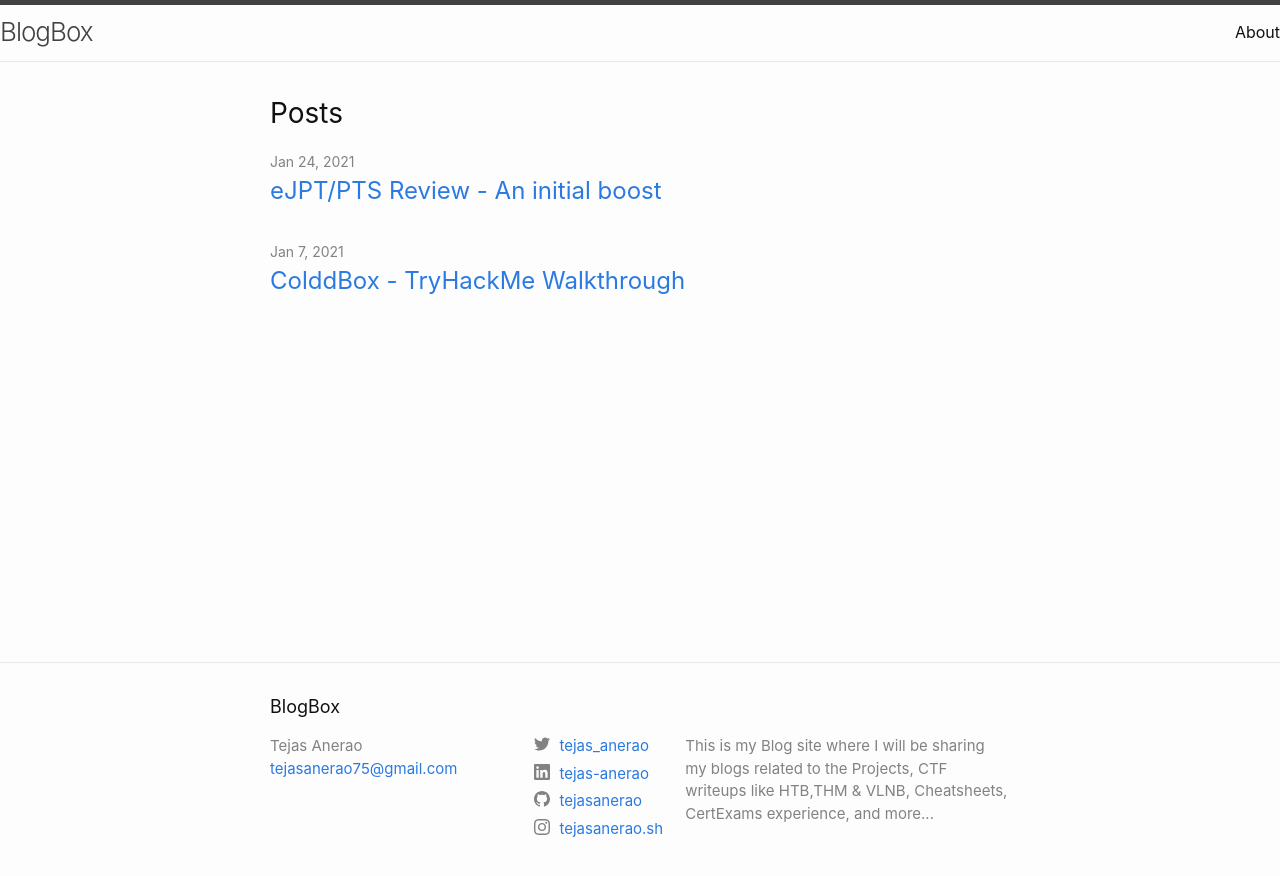
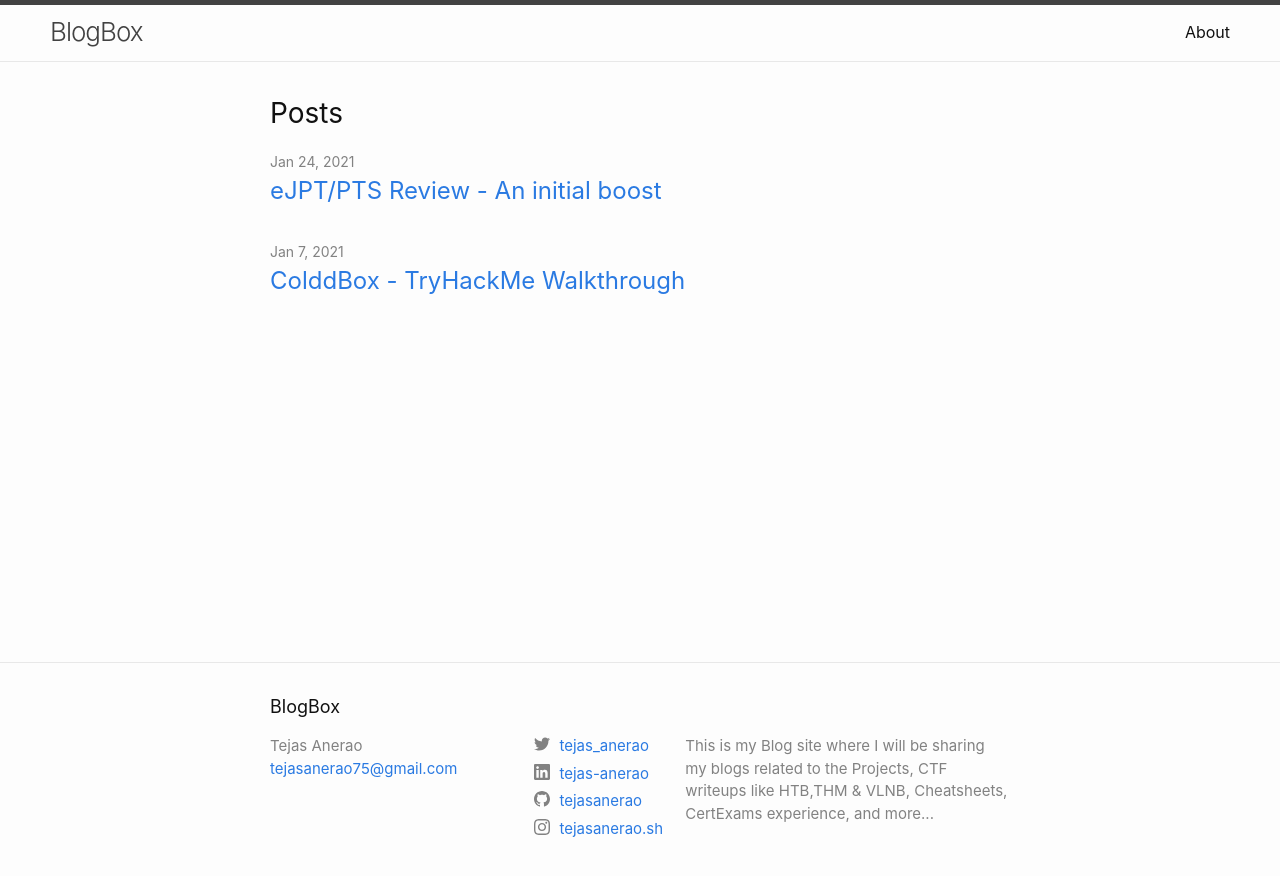
Before and after one commit to tejasanerao/BlogBox, a Jekyll site: the page built from index.markdown, in a window 1280 px wide. Shown: the top 876 px of the page. Built offline with Jekyll 4.4.1, drawn with Linux system fonts in a browser that asks for light colours.

Commit message:
Modified _base.scss with wrapper-header class

```diff
--- a/_sass/minima/_base.scss
+++ b/_sass/minima/_base.scss
@@ -191,6 +191,31 @@
   }
 }
 
+.wrapper-header {
+  // max-width: -webkit-calc(#{$content-width} - (#{$spacing-unit} * 2));
+  // max-width:         calc(#{$content-width} - (#{$spacing-unit} * 2));
+  margin-right: 20px;
+  margin-left: 20px;
+  padding-right: $spacing-unit;
+  padding-left: $spacing-unit;
+  @extend %clearfix;
+
+  @include media-query($on-laptop) {
+    max-width: -webkit-calc(#{$content-width} - (#{$spacing-unit}));
+    max-width:         calc(#{$content-width} - (#{$spacing-unit}));
+    padding-right: $spacing-unit / 2;
+    padding-left: $spacing-unit / 2;
+  }
+
+  @include media-query($on-palm){
+      padding-left: 5px;
+      padding-right: 5px;
+      margin-left: 0;
+      margin-right: 0;
+  }
+
+}
+
 
 
 /**
```
